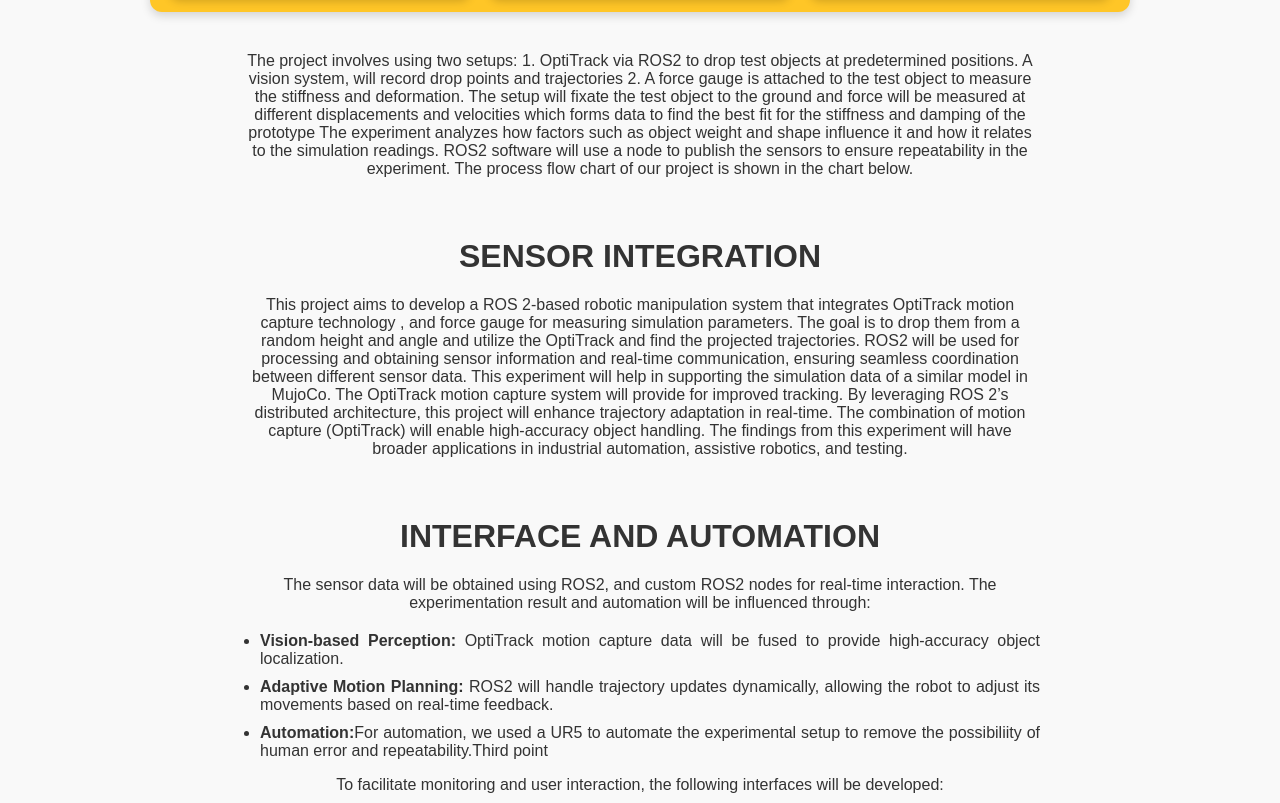
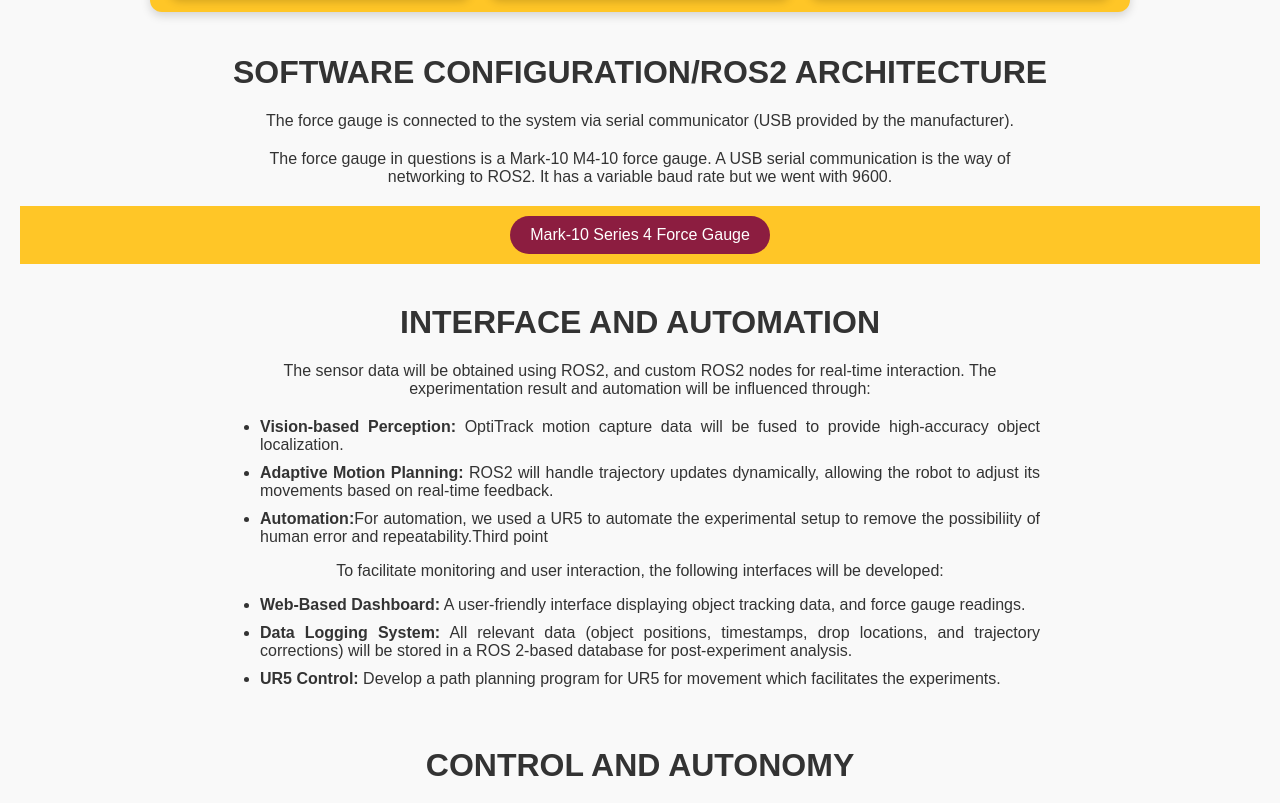
Before and after one commit to Gvmalhaar1701/RAS598-Team04, a plain HTML site: page page1.html in a window 1280 px wide. Shown: the part 1849-2652 px from the top of the page. Drawn offline with Linux system fonts and the light colour scheme.

Commit message:
commit_1

```diff
--- a/page1.html
+++ b/page1.html
@@ -322,13 +322,17 @@
            </div>
 
            <div id="videos" class="gallery gallery-section">
-            <iframe
+          <iframe
+            width="400"
+            height="400"
             src="https://www.youtube.com/embed/WxmLll2VZsE"
             frameborder="0"
             allow="accelerometer; autoplay; clipboard-write; encrypted-media; gyroscope; picture-in-picture"
             allowfullscreen>
           </iframe>
-          <iframe
+        <iframe
+          width="400"
+          height="400"
           src="https://www.youtube.com/embed/wU4Gq8Kg_fg"
           frameborder="0"
           allow="accelerometer; autoplay; clipboard-write; encrypted-media; gyroscope; picture-in-picture"
@@ -383,22 +387,16 @@
            </script>
            </div>
 
-
-
-      <p>The project involves using two setups:
-
-        1. OptiTrack via ROS2 to drop test objects at predetermined positions. A vision system, will record drop points and trajectories
-        2. A force gauge is attached to the test object to measure the stiffness and deformation. The setup will fixate the test object to the ground and force will be measured at different displacements and velocities which forms data to find the best fit for the stiffness and damping of the prototype
-
-        The experiment analyzes how factors such as object weight and shape influence it and how it relates to the simulation readings. ROS2 software will use a node to publish the sensors to ensure repeatability in the experiment. The process flow chart of our project is shown in the chart below. </p>
-
       <br>
 
-      <h1><b>SENSOR INTEGRATION</b></h1>
+      <h1><b>SOFTWARE CONFIGURATION/ROS2 ARCHITECTURE</b></h1>
 
-      <p>This project aims to develop a ROS 2-based robotic manipulation system that integrates OptiTrack motion capture technology , and force gauge for measuring simulation parameters.
-        The goal is to drop them from a random height and angle and utilize the OptiTrack and find the projected trajectories. ROS2 will be used for processing and obtaining sensor information and real-time communication, ensuring seamless coordination between different sensor data. This experiment will help in supporting the simulation data of a similar model in MujoCo.
-        The OptiTrack motion capture system will provide for improved tracking. By leveraging ROS 2’s distributed architecture, this project will enhance trajectory adaptation in real-time. The combination of motion capture (OptiTrack) will enable high-accuracy object handling. The findings from this experiment will have broader applications in industrial automation, assistive robotics, and testing.</p>
+      <p>The force gauge is connected to the system via serial communicator (USB provided by the manufacturer).</p>
+      <p>The force gauge in questions is a Mark-10 M4-10 force gauge. A USB serial communication is the way of networking to ROS2. It has a variable baud rate but we went with 9600.</p>
+
+      <nav>
+        <a href="https://mark-10.com/products/force-gauges/series-4/#tab-1" target="_blank">Mark-10 Series 4 Force Gauge</a>
+      </nav>
 
       <br>
 
```
